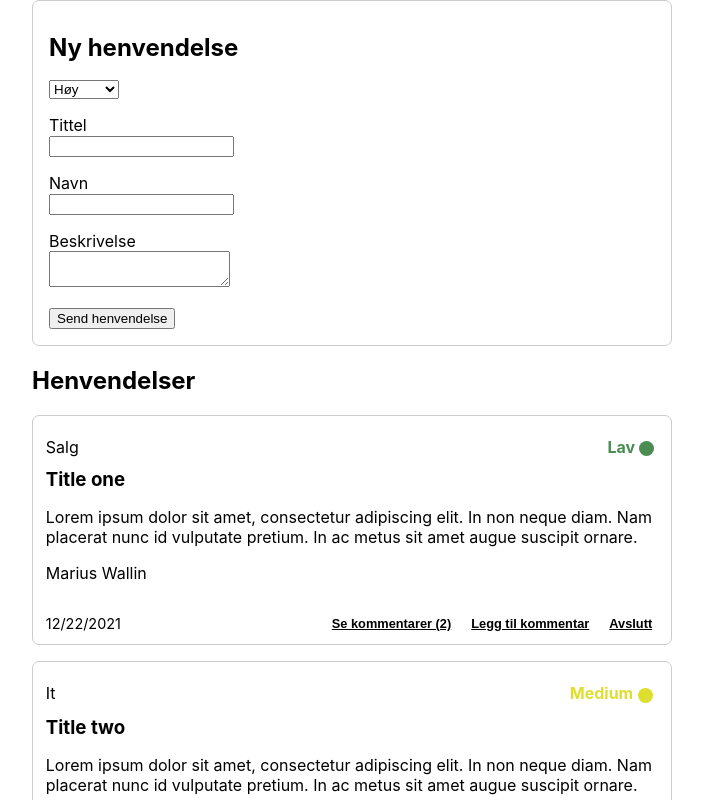
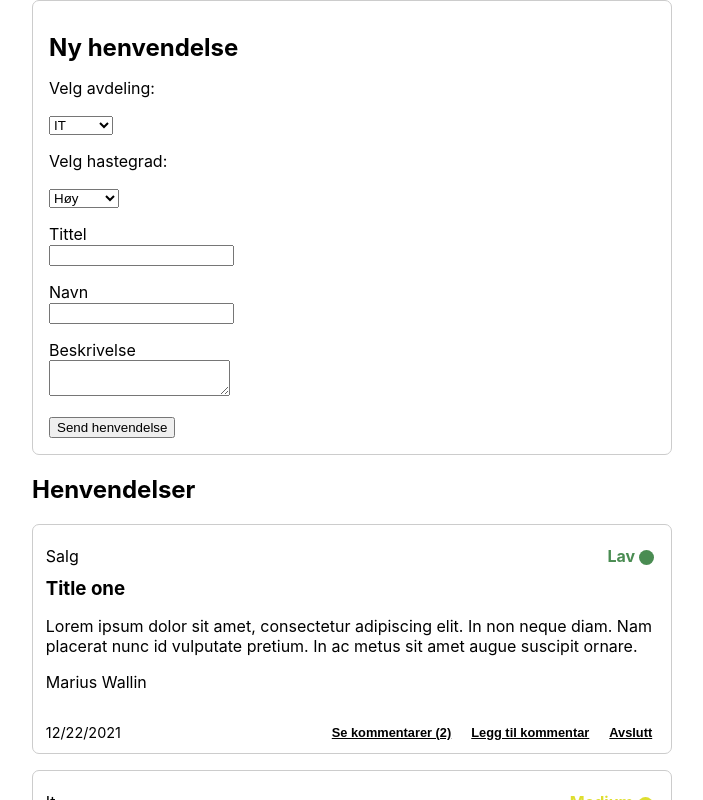
Before and after one commit to toremeek/WebapplikasjonerEksamen2021, a Next.js app in the folder helpdesk/: page / in a window 1280 px wide. Shown: the top 800 px of the page, without its empty margins (288-991 px from the left). Built offline with nearby package versions, Linux system fonts and the light colour scheme.

Commit message:
begynt på 1_2

```diff
--- a/helpdesk/components/SupportForm.js
+++ b/helpdesk/components/SupportForm.js
@@ -6,6 +6,7 @@ const SupportForm = () => {
     creator: '',
     description: '',
     severity: '',
+    department: '',
   })
 
   const handleInputOnChange = ({ currentTarget: { name, value } }) =>
@@ -20,7 +21,24 @@ const SupportForm = () => {
     <form className="support_form" onSubmit={handleSendSupport}>
       <h2>Ny henvendelse</h2>
       <div>
-        <select value={form.severity} onChange={handleInputOnChange}>
+        <p>Velg avdeling:</p>
+        <select
+          value={form.department}
+          name="department"
+          onChange={handleInputOnChange}
+        >
+          <option value="It">IT</option>
+          <option value="Salg">Salg</option>
+          <option value="Design">Design</option>
+        </select>
+      </div>
+      <div>
+        <p>Velg hastegrad:</p>
+        <select
+          value={form.severity}
+          name="severity"
+          onChange={handleInputOnChange}
+        >
           <option value="High">Høy</option>
           <option value="Medium">Medium</option>
           <option value="Lav">Lav</option>
```
